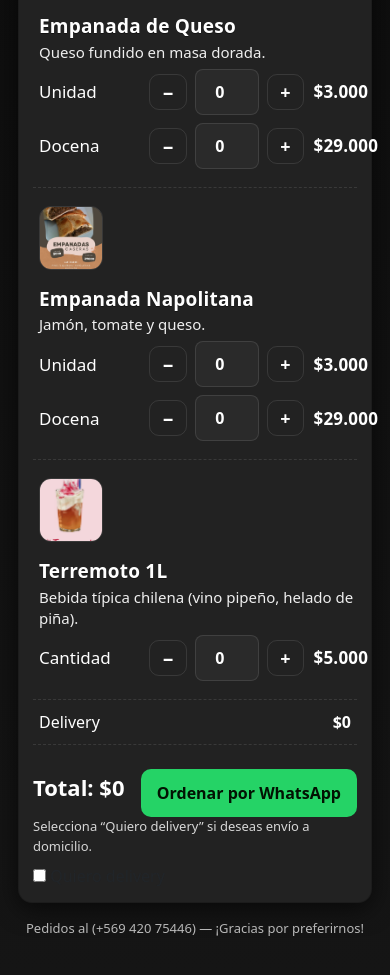
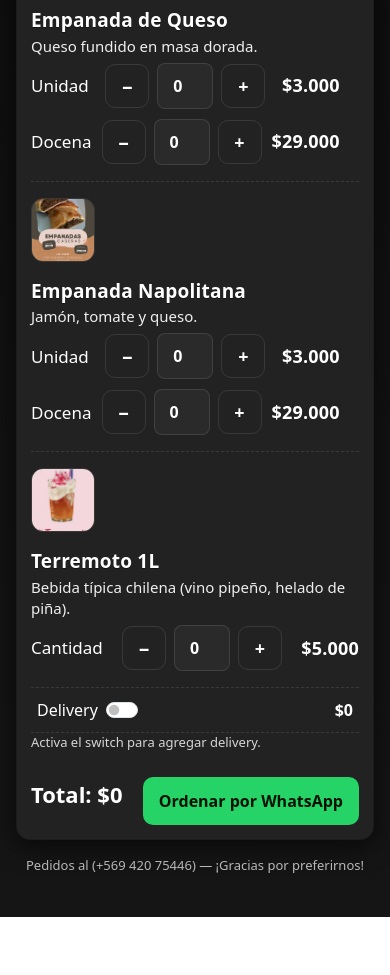
Before and after one commit to SangsterPrime/Empanadas, a plain HTML site: page index.html in a window 390 px wide. Shown: the part 519-1494 px from the top of the page. After the commit the page ends 1436 px from the top, so only its background shows below. Drawn offline with nearby package versions, Linux system fonts and the light colour scheme.

Commit message:
Mejorar la configuración de la ventana gráfica y los ajustes CSS
Se actualizó la etiqueta meta de la ventana gráfica para una mejor compatibilidad con iPhone y se ajustó el relleno en CSS para varios elementos.

```diff
--- a/index.html
+++ b/index.html
@@ -2,13 +2,15 @@
 <html lang="es">
 <head>
   <meta charset="utf-8">
-  <meta name="viewport" content="width=device-width,initial-scale=1">
+  <!-- Mejor soporte en iPhone (notch/safe-area) -->
+  <meta name="viewport" content="width=device-width, initial-scale=1, viewport-fit=cover">
   <title>Menú — Empanadas Caseras</title>
   <meta name="description" content="Ordena empanadas y bebestibles por WhatsApp con un clic.">
   <link href="https://cdn.jsdelivr.net/npm/bootstrap@5.3.3/dist/css/bootstrap.min.css" rel="stylesheet">
   <!-- Favicon (logo de empanadas) -->
   <link rel="icon" type="image/jpeg" href="empanadas_caseras.jpg">
   <style>
+    html{ -webkit-text-size-adjust:100%; } /* evita zoom tipográfico automático en iOS */
     :root{
       --bg:#0b0b0b;--bg2:#151515;--card:#222;--text:#fff;
       --muted:#d6d6d6;--border:rgba(255,255,255,.10);
@@ -21,14 +23,20 @@
       font-family:system-ui,-apple-system,Segoe UI,Roboto,Ubuntu,"Helvetica Neue",Arial,sans-serif;
       -webkit-font-smoothing:antialiased;
       text-rendering:optimizeLegibility;
+      /* respeta zonas seguras del iPhone */
+      padding-left: env(safe-area-inset-left);
+      padding-right: env(safe-area-inset-right);
+      padding-bottom: calc(env(safe-area-inset-bottom) + 8px);
     }
-    .container{max-width:880px;margin:18px auto;padding:18px}
+    .container{max-width:880px;margin:18px auto;padding:16px}
+    /* evita scroll horizontal en móviles */
+    body, .container { overflow-x:hidden; }
     .header{display:flex;gap:12px;align-items:center}
     .hero-img{width:96px;height:96px;border-radius:12px;overflow:hidden;flex-shrink:0;border:1px solid var(--border)}
     .hero-img img{width:100%;height:100%;object-fit:cover;display:block}
     h1{margin:0;font-size:22px}
     p.lead{margin:6px 0 0;color:#eee}
-    .menu-item{display:flex;gap:18px;align-items:center;padding:18px 6px;border-bottom:1px dashed var(--border)}
+    .menu-item{display:flex;gap:18px;align-items:center;padding:16px 0;border-bottom:1px dashed var(--border)}
     .item-thumb{width:80px;height:80px;border-radius:12px;overflow:hidden;border:1px solid var(--border);flex-shrink:0}
     .item-thumb img{width:100%;height:100%;object-fit:cover;display:block}
     .item-info{flex:1}
@@ -41,10 +49,12 @@
      text-shadow:0 1px 0 rgba(0,0,0,.4);
    }
    .item-info p{margin:4px 0 0;color:#efefef;font-size:15px;line-height:1.4}
-    .options{display:flex;flex-direction:column;gap:8px;margin-top:6px}
-    .option-row{display:flex;align-items:center;gap:10px}
+    .options{display:flex;flex-direction:column;gap:10px;margin-top:6px}
+    .option-row{
+      display:flex;align-items:center;gap:10px;flex-wrap:wrap;
+    }
     .option-label{font-size:16px;min-width:100px;color:#fff}
-    .controls{display:flex;gap:8px;align-items:center}
+    .controls{display:flex;gap:8px;align-items:center;flex:1 1 auto}
     .qty{
       width:64px;text-align:center;border-radius:8px;padding:10px;
       background:rgba(255,255,255,0.04);border:1px solid var(--border);
@@ -56,7 +66,7 @@
       cursor:pointer;line-height:1;font-weight:700;font-size:18px;
     }
     button.icon:focus-visible,.qty:focus-visible{outline:2px solid #25D366; outline-offset:2px}
-    .option-price{font-size:16px;color:#fff;font-weight:700;letter-spacing:.2px}
+    .option-price{font-size:16px;color:#fff;font-weight:700;letter-spacing:.2px;margin-left:auto}
     .card{background:var(--card);border-radius:14px;padding:14px;margin-top:14px;box-shadow:0 6px 24px rgba(0,0,0,.6)}
     .summary{display:flex;justify-content:space-between;align-items:center;padding-top:12px}
     .total{font-weight:800;font-size:22px;color:#fff}
@@ -72,7 +82,15 @@
       .menu-item{flex-direction:column;align-items:flex-start}
       .item-thumb{width:64px;height:64px}
       .item-info h3{font-size:19px}
-      .option-label,.option-price{font-size:17px}
+      .option-label{font-size:17px;min-width:0;flex:1 0 auto}
+      .option-price{font-size:18px}
+      .qty{width:56px;padding:10px}
+      button.icon{min-width:44px;min-height:44px}
+    }
+    /* color del switch en modo oscuro */
+    .form-switch .form-check-input:checked{
+      background-color:#25D366;
+      border-color:#25D366;
     }
   </style>
 </head>
@@ -204,19 +222,22 @@
         </div>
       </div>
 
-      <!-- Delivery y total -->
+      <!-- Delivery -->
       <div class="delivery-row">
-        <span class="delivery-label">Delivery</span>
+        <div class="d-flex align-items-center gap-2">
+          <span class="delivery-label">Delivery</span>
+          <div class="form-check form-switch m-0">
+            <input class="form-check-input" type="checkbox" id="deliveryCheck" aria-label="Activar delivery">
+          </div>
+        </div>
         <span class="delivery-price delivery-off" id="deliveryPrice">$0</span>
       </div>
+      <div class="small">Activa el switch para agregar delivery.</div>
+
       <div class="summary">
-        <span class="total">Total: <span id="totalAmount">$0</span></span>
-        <a href="#" class="wa-btn" id="whatsappBtn" target="_blank" rel="noopener">Ordenar por WhatsApp</a>
-      </div>
-      <div class="small">Selecciona “Quiero delivery” si deseas envío a domicilio.</div>
-      <div style="margin-top:8px;">
-        <label><input type="checkbox" id="deliveryCheck"> Quiero delivery</label>
-      </div>
+         <span class="total">Total: <span id="totalAmount">$0</span></span>
+         <a href="#" class="wa-btn" id="whatsappBtn" target="_blank" rel="noopener">Ordenar por WhatsApp</a>
+       </div>
     </div>
 
     <footer>Pedidos al (+569 420 75446) — ¡Gracias por preferirnos!</footer>
```
